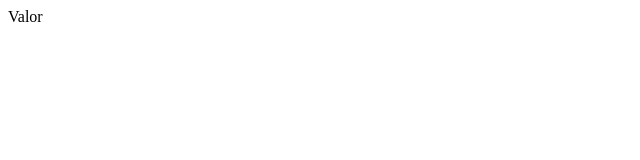
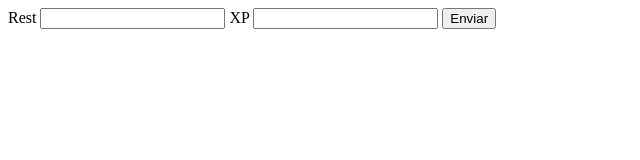
Before and after one commit to andre-mf/JavaRest, a plain HTML site: page web/index.html in a window 1280 px wide. Shown: the whole page, without its empty margins (0-640 px from the left). Drawn offline with nearby package versions, Linux system fonts and the light colour scheme.

Commit message:
Arquivos JavaRest - aula 29/10

```diff
--- a/web/index.html
+++ b/web/index.html
@@ -1,16 +1,33 @@
 <!DOCTYPE html>
 <html>
+
 <head>
     <title>TODO supply a title</title>
     <meta charset="UTF-8">
     <meta name="viewport" content="width=device-width, initial-scale=1.0">
+    <script src="https://code.jquery.com/jquery-3.3.1.min.js"></script>
 </head>
+
 <body>
     <div>
-            <form action="simulador" method="post">
-                <label>Valor</label>
-
+        <form action="api/msg/teste01" method="get">
+            <label>Rest</label>
+            <input type="text" name="rest">
+            <label>XP</label>
+            <input type="text" name="xp" id="xp">
+            <input type="submit" value="Enviar">
         </form>
     </div>
+    <div id="mensagem">
+    </div>
+    <script>
+        $(function () {
+            $("#xp").change( function() {
+  alert('this.value');
+});
+        }
+    </script>
+
 </body>
+
 </html>
```
Lines whose indentation alone changed are shown as unchanged.
